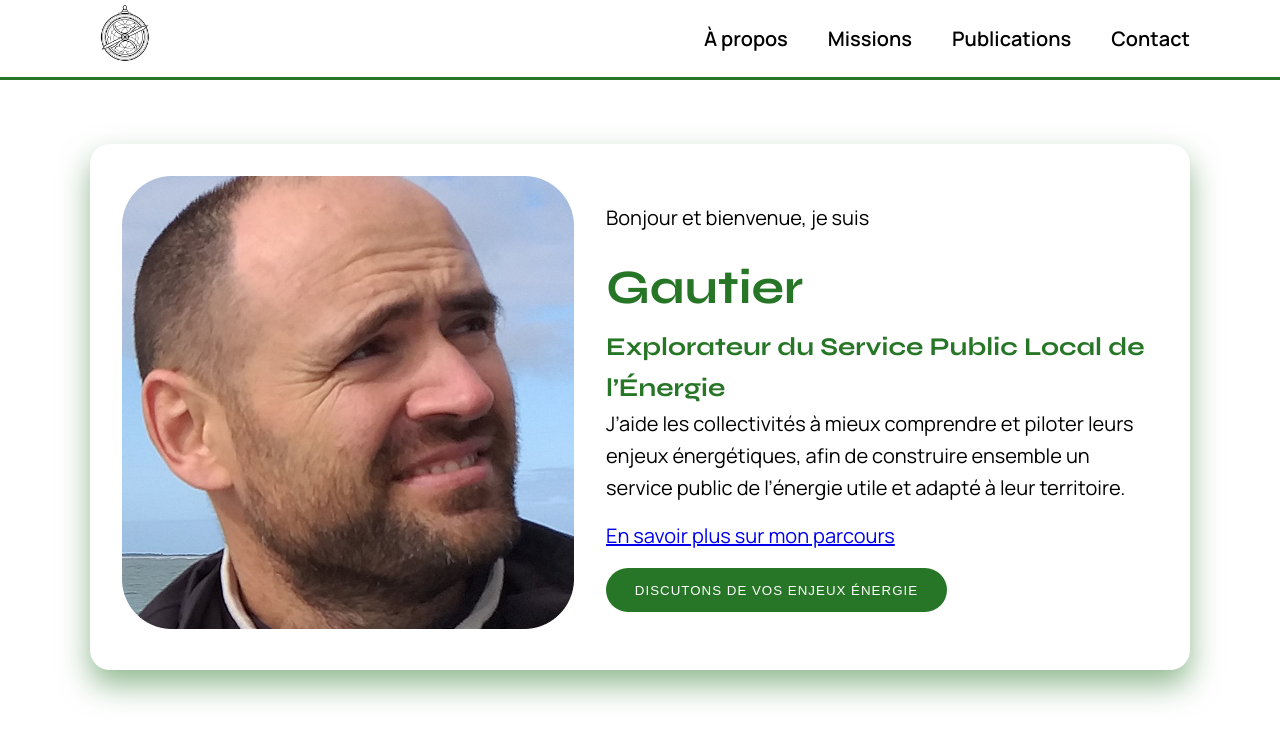
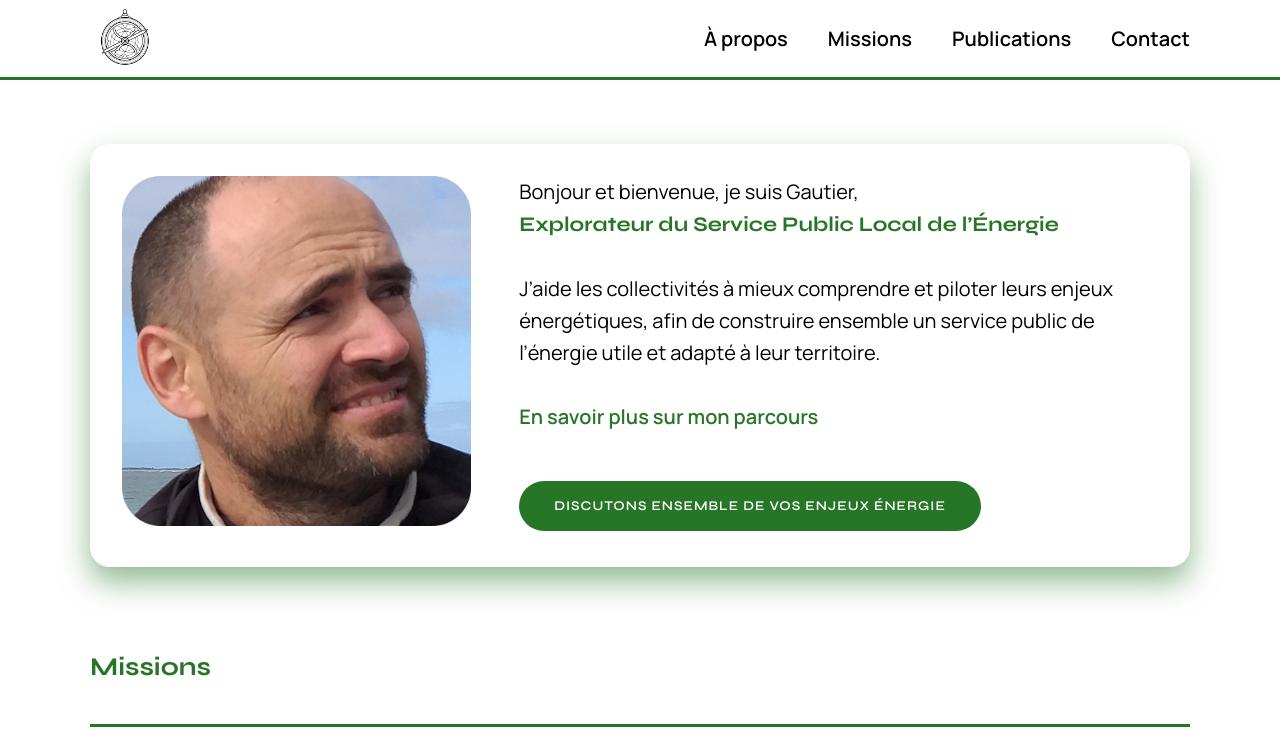
Before and after one commit to Alizarya/Gautier, a plain HTML site: page index.html in a window 1280 px wide. Shown: the top 733 px of the page. Drawn offline with Linux system fonts and the light colour scheme.

Commit message:
Card Hero à jour

```diff
--- a/assets/styles/styles.css
+++ b/assets/styles/styles.css
@@ -32,12 +32,14 @@ h1 {
     font-family: var(--heading);
     color: var(--green);
     font-size: clamp(2rem, 4vw, 3rem);
+    text-align: center;
 }
 
 h2 {
     font-family: var(--heading);
     color: var(--green);
     font-size: clamp(1.5rem, 2vw, 3rem);
+    text-align: center;
 }
 
 h3 {
@@ -58,7 +60,7 @@ header {
 .logo img{
     width: 70px;
     height: 70px;
-    margin-top: 5px;
+    margin-top: 20%;
 }
 
 .nav {
@@ -107,44 +109,92 @@ nav a:hover::after {
 }
 
 .hero-card {
+    display: flex;
+    gap: 3rem;
+    align-items: flex-start;
     background: white;
     border-radius: 20px;
     padding: 2rem;
-    display: flex;
-    gap: 2rem;
-    align-items: center;
     box-shadow: 0 15px 30px rgba(39, 118, 39, 0.50);
 }
 
-.hero-img img {
-    width: 220px;
+.hero-image img {
     border-radius: 15px;
     object-fit: cover;
+    height: 100%;
+    max-height: 350px;
 }
 
-.hero-content p {
-    margin-bottom: 1rem;
+.hero-content {
+    display: flex;
+    flex-direction: column;
+    justify-content: flex-start;
+    flex: 1;
+    height: 100%;
 }
 
-.link {
+.hero-content h1 {
+    font-size: 1.3rem;
+    margin: 0 0 2rem 0;
+    text-align: left;
+}
+
+.text-link {
     display: inline-block;
-    margin-bottom: 1rem;
+    margin: 2rem 0 3rem 0;
     color: var(--green);
     text-decoration: none;
-    font-weight: 500;
+    font-weight: 700;
+    position: relative;
+    transition: color 0.5s ease;
+}
+
+.text-link::after {
+    content: '';
+    position: absolute;
+    width: 0;
+    height: 2px;
+    left: 0;
+    bottom: -3px;
+    background-color: var(--green);
+    transition: width 0.3s ease;
+}
+
+.text-link:hover::after {
+    width: 100%;
 }
 
 .btn-primary {
     display: inline-block;
-    padding: 0.9rem 1.8rem;
+    padding: 0.75rem 2rem;
+    height: 50px;
     background: var(--green);
     color: white;
-    border: none;
+    border: 3px solid transparent;
     border-radius: 30px;
     cursor: pointer;
     font-weight: 500;
     text-transform: uppercase;
     letter-spacing: 1px;
+    font-family: var(--heading);
+    transition: all 0.3s ease;
+    text-align: center;
+    width: auto;
+    margin-top: auto;
+    box-sizing: border-box;
+}
+
+.btn-primary:hover {
+    color: var(--green);
+    background-color: white;
+    border-color: var(--green);
+    transform: translateY(-4px);
+    box-shadow: 0 8px 20px rgba(39, 118, 39, 0.25);
+}
+
+.btn-primary:focus {
+    outline: none;
+    box-shadow: 0 0 0 4px rgba(39, 118, 39, 0.2);
 }
 
 /* MISSIONS */
--- a/index.html
+++ b/index.html
@@ -32,6 +32,7 @@
                 <img
                     src="./assets/images/logo.jpg"
                     alt="Logo Gautier - Service Public Local de l'Énergie"
+                    title="Retour à l'accueil"
                 >
             </a>
             </div>
@@ -63,11 +64,10 @@
                 </figure>
 
                 <div class="hero-content">
-                    <p>Bonjour et bienvenue, je suis</p>
+                    <p>Bonjour et bienvenue, je suis Gautier,</p>
                     <h1>
-                        Gautier
+                        Explorateur du Service Public Local de l’Énergie
                     </h1>
-                    <h2> Explorateur du Service Public Local de l’Énergie</h2>
 
                     <p class="intro">
                         J’aide les collectivités à mieux comprendre et piloter leurs enjeux énergétiques,
@@ -80,7 +80,7 @@
 
                     <a href="#contact">
                         <button class="btn-primary">
-                            Discutons de vos enjeux énergie
+                            Discutons ensemble de vos enjeux énergie
                         </button>
                     </a>
 
@@ -238,7 +238,7 @@
 
             <div class="footer-left">
                 <p>
-                    <a href="/mentionslegales.html" class="footer-link">
+                    <a href="./pages/mentionslegales.html" class="footer-link">
                         Mentions légales
                     </a>
                 </p>
```
